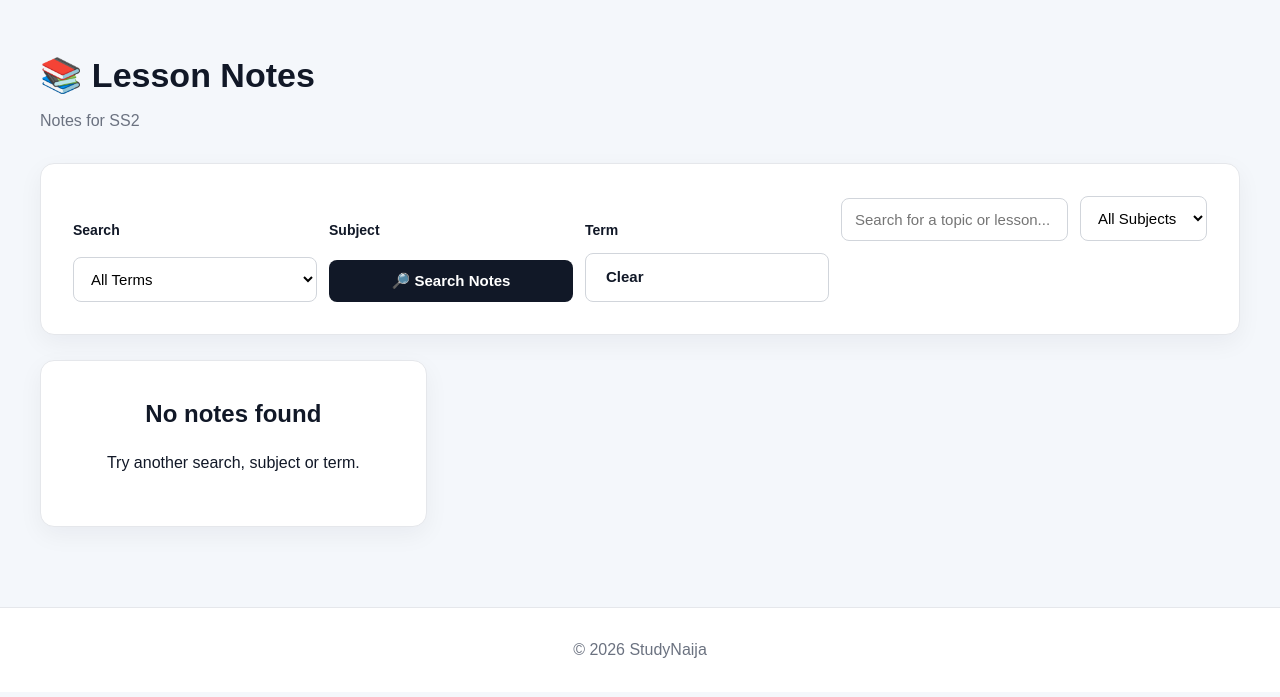
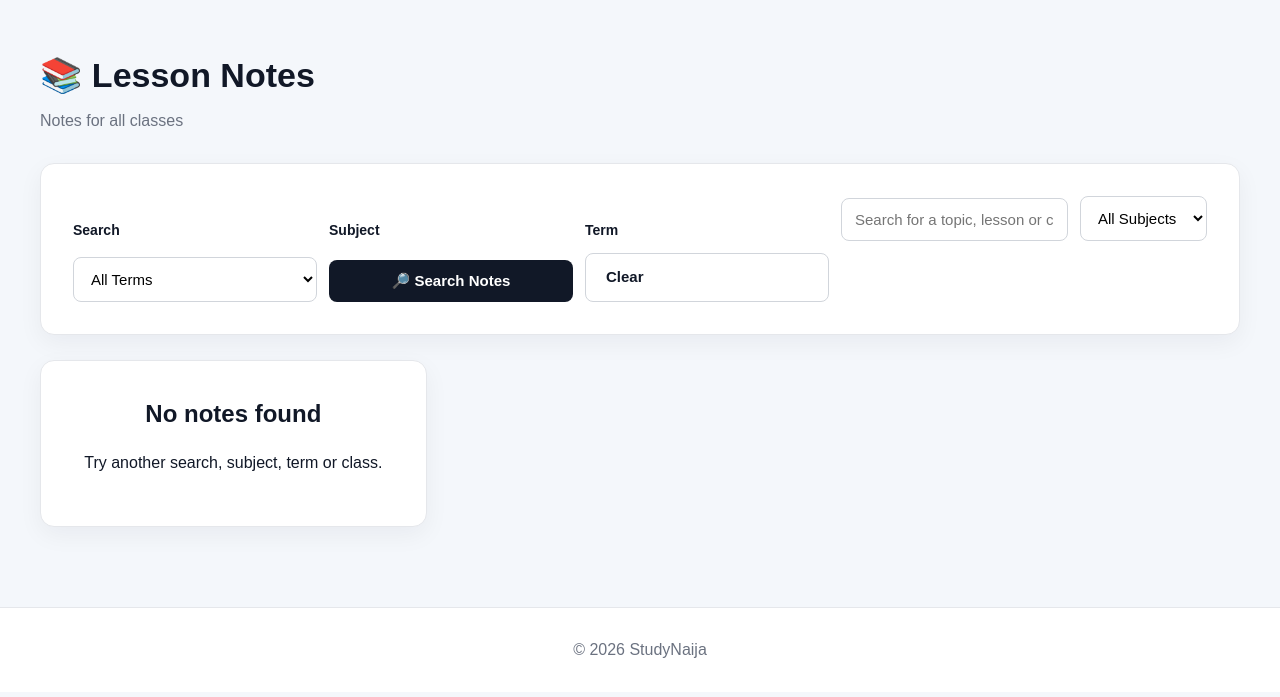
Before and after one commit to Tee-11/studynaijaai.ng, a Flask app: page /notes in a window 1280 px wide. Shown: the part 70-767 px from the top of the page. Run offline with Flask 3, Linux system fonts and the light colour scheme; the visitor is signed in with stand-in values (Sample User, id 1); data comes from the database, SQL or seed files in the repository; data that the repository does not hold is empty; some libraries are stand-ins or nearby versions.

Commit message:
Allow lesson notes for all classes

```diff
--- a/templates/notes.html
+++ b/templates/notes.html
@@ -14,7 +14,7 @@ Lesson Notes
     </h1>
 
     <p>
-        Notes for {{ current_user.class_level }}
+        Notes for all classes
     </p>
 
 </div>
@@ -32,7 +32,7 @@ Lesson Notes
             type="text"
             name="search"
             value="{{ search }}"
-            placeholder="Search for a topic or lesson..."
+            placeholder="Search for a topic, lesson or class..."
         >
 
 
@@ -156,7 +156,7 @@ Lesson Notes
             </h2>
 
             <p>
-                Try another search, subject or term.
+                Try another search, subject, term or class.
             </p>
 
         </div>
```
